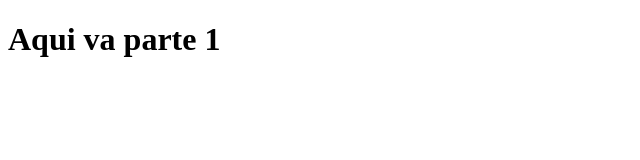
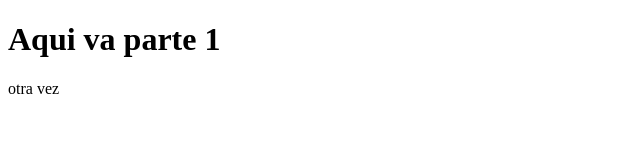
Before and after one commit to MauricioProg/test2, a plain HTML site: page index.html in a window 1280 px wide. Shown: the full height of the page, 0-640 px from the left. Drawn offline with Linux system fonts and the light colour scheme.

Commit message:
Update index.html

```diff
--- a/index.html
+++ b/index.html
@@ -8,5 +8,6 @@
 </head>
 <body>
     <h1>Aqui va parte 1</h1>
+    <p>otra vez</p>
 </body>
 </html>
```
